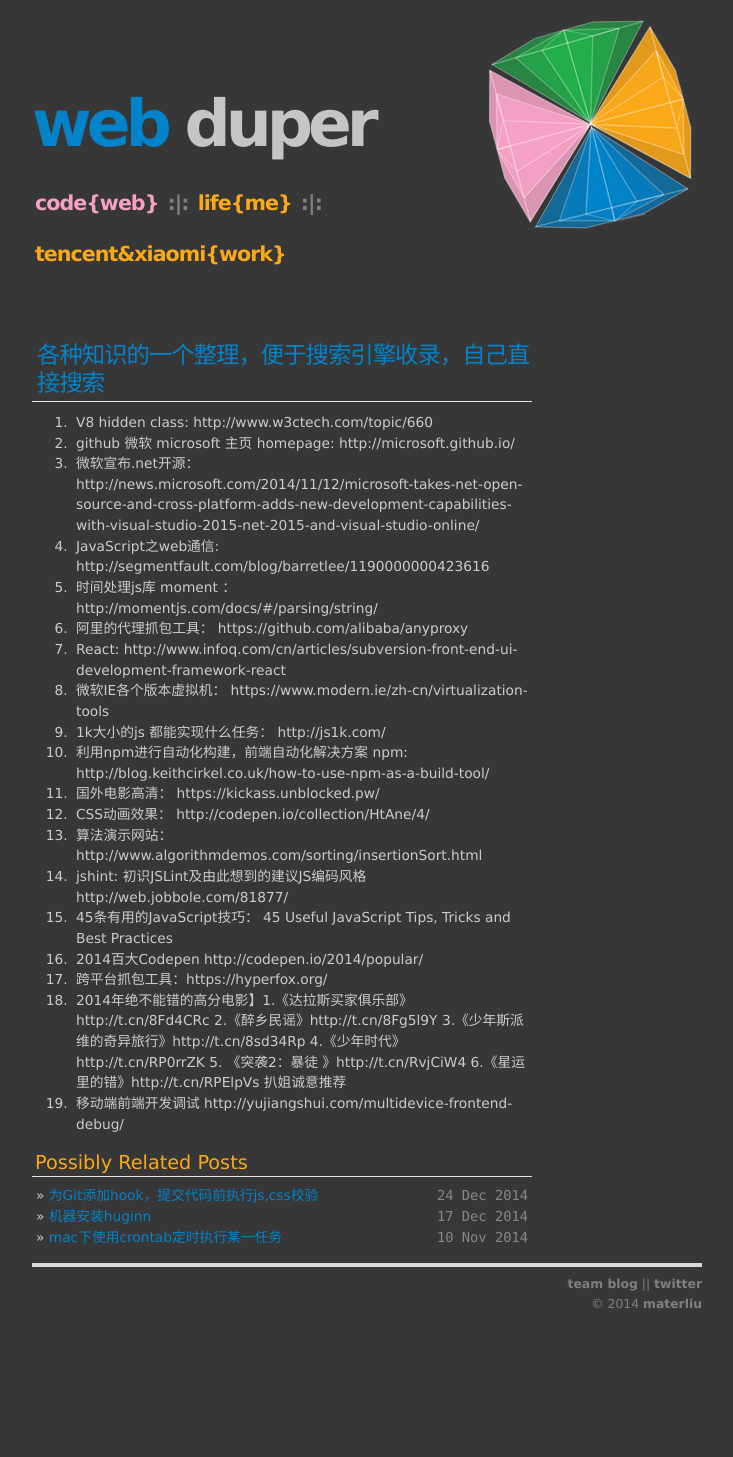
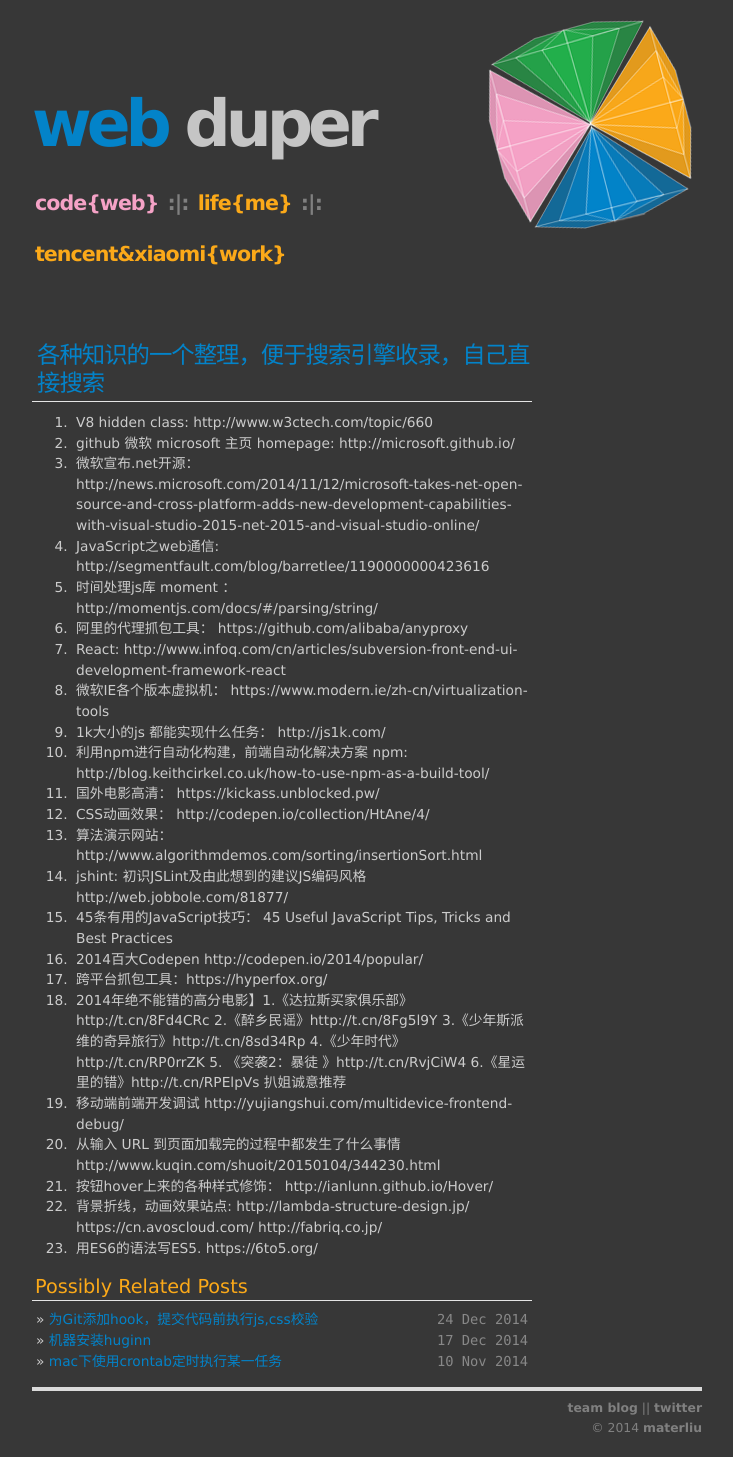
Before and after one commit to materliu/materliu.github.io, a Jekyll site: the page built from all/web/_posts/2014-12-16-hotchpotch.md, in a window 1280 px wide. Shown: the whole page, without its empty margins (273-1006 px from the left). Built offline with Jekyll 4.4.1, drawn with Linux system fonts in a browser that asks for light colours; Markdown is read by kramdown in place of the engine named in the settings; before the commit the page ends 1333 px from its top, so only the background shows below that.

Commit message:
用ES6的语法写ES5.

```diff
--- a/all/web/_posts/2014-12-16-hotchpotch.md
+++ b/all/web/_posts/2014-12-16-hotchpotch.md
@@ -24,3 +24,7 @@
 19. 跨平台抓包工具：https://hyperfox.org/
 20. 2014年绝不能错的高分电影】1.《达拉斯买家俱乐部》http://t.cn/8Fd4CRc 2.《醉乡民谣》http://t.cn/8Fg5l9Y 3.《少年斯派维的奇异旅行》http://t.cn/8sd34Rp 4.《少年时代》http://t.cn/RP0rrZK 5. 《突袭2：暴徒 》http://t.cn/RvjCiW4 6.《星运里的错》http://t.cn/RPElpVs 扒姐诚意推荐
 21. 移动端前端开发调试 http://yujiangshui.com/multidevice-frontend-debug/
+22. 从输入 URL 到页面加载完的过程中都发生了什么事情  http://www.kuqin.com/shuoit/20150104/344230.html
+23. 按钮hover上来的各种样式修饰：   http://ianlunn.github.io/Hover/
+24. 背景折线，动画效果站点: http://lambda-structure-design.jp/   https://cn.avoscloud.com/    http://fabriq.co.jp/
+25. 用ES6的语法写ES5. https://6to5.org/
```
